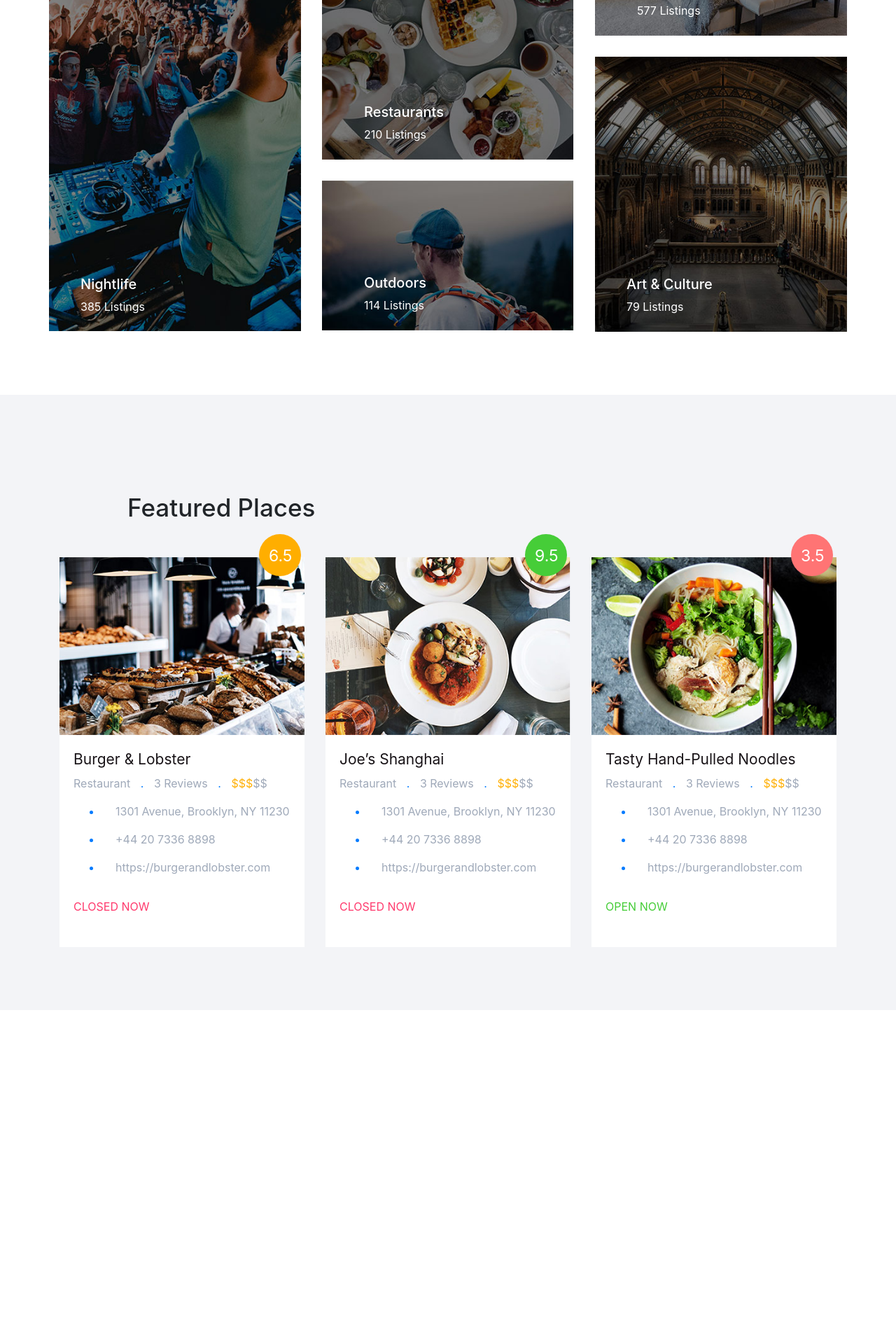
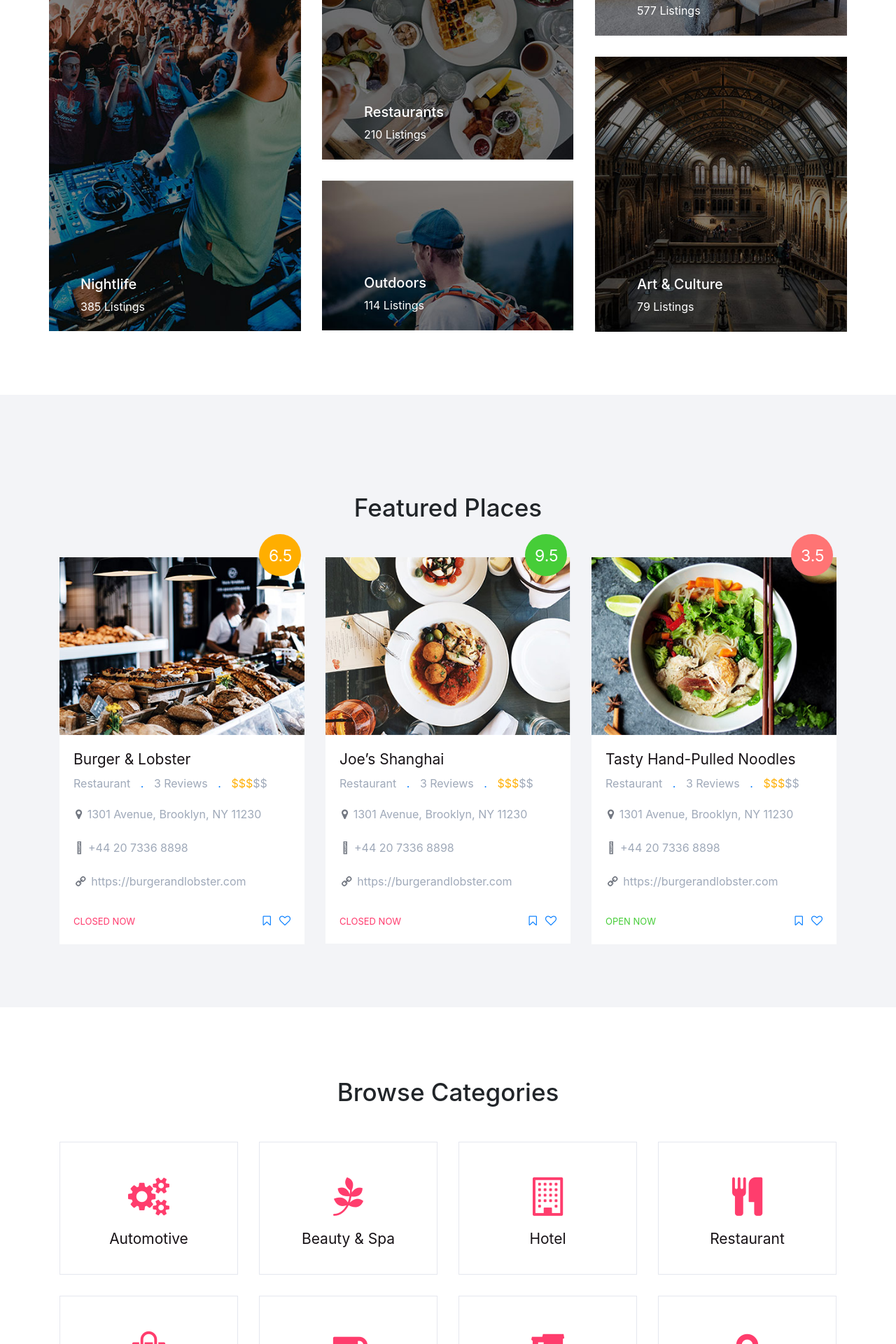
Before and after one commit to shashi0802/Angular-project, a PHP site: page / in a window 1280 px wide. Shown: the part 1040-2960 px from the top of the page at 70% size. Before the commit the page ends 2342 px from the top, so only its background shows below. Run offline with PHP 8.4, Linux system fonts and the light colour scheme.

Commit message:
second commit

```diff
--- a/css/style.css
+++ b/css/style.css
@@ -197,3 +259,97 @@
 .open-now{
     color: #46cd38;
 }
+
+.close-now{
+    font-size: 13px;
+    font-weight: 400;
+    display: inline-block;
+}
+.open-now{
+    font-size: 13px;
+    font-weight: 400;
+    display: inline-block;
+}
+.close-btn span{
+    float: right;
+    line-height: 1;
+    padding: 0 0 0 12px;
+}
+.feture-dtail ul{
+    padding: 0px 0px;
+}
+.feture-dtail ul li{
+    list-style: none;
+    color: #737882;
+    line-height: 2;
+}
+.location{
+    padding: 0px 3px !important;
+}
+
+/* category css code */
+.category{
+    padding: 50px 0px;
+}
+.category-block{
+    text-align: center;
+    border: 1px solid #e5e7ef;
+    padding: 30px;
+    margin: 0 0 30px;
+}
+.font-color{
+    color: #FF3D6D;
+    font-size: 55px;
+    margin: 20px 0;
+}
+.category-link h6{
+    color: #181317;
+    font-size: 21px;
+    font-weight: 400;
+}
+.category-block:hover{
+    background-color: #f34e79;
+    cursor: pointer;
+}
+.category-block:hover .category-link h6{
+    color: #e5e7ef;
+}
+.category-block:hover .font-color{
+    color: #e5e7ef;
+}
+
+.category-link:hover{
+   text-decoration: none;
+}
+
+/* reach many */
+.reach{
+    background-color: #F3F4F7;
+    padding: 50px 0;
+}
+.reach-many{
+    margin: 0 0;
+}
+.reach-many p{
+    color: #181317;
+}
+
+
+/* header section */
+.header{
+    background-color: #2A2E36;
+}
+.copyright p{
+    color: #ccc;
+}
+.copyright ul li{
+    display: inline-block;
+    padding: 0 10PX;
+    font-size: 26PX;
+}
+.copyright ul li a{
+    color: #ccc;
+}
+.copyright ul li a:hover{
+    color: #F3F4F7;
+}
--- a/index.html
+++ b/index.html
@@ -6,6 +6,7 @@
     <meta http-equiv="X-UA-Compatible" content="IE=edge">
     <title>My angular project</title>
     <meta name="viewport" content="width=device-width, initial-scale=1">
+    <link rel="stylesheet" href="https://cdnjs.cloudflare.com/ajax/libs/font-awesome/4.7.0/css/font-awesome.min.css">
     <link rel="stylesheet" href="https://stackpath.bootstrapcdn.com/bootstrap/4.1.3/css/bootstrap.min.css" integrity="sha384-MCw98/SFnGE8fJT3GXwEOngsV7Zt27NXFoaoApmYm81iuXoPkFOJwJ8ERdknLPMO"
         crossorigin="anonymous">
     <script src="https://code.jquery.com/jquery-3.3.1.slim.min.js" integrity="sha384-q8i/X+965DzO0rT7abK41JStQIAqVgRVzpbzo5smXKp4YfRvH+8abtTE1Pi6jizo"
@@ -59,8 +60,9 @@
                     <h5>Let's uncover the best places to eat, drink, and shop nearest to you.</h5>
                 </div>
                 <div class="slider-content-form">
+                    <div class="col-md-10">
                         <form>
-                        <div class="slider-search-content">
+                            <div class="btn-group slider-search-content">
                                 <input type="text" placeholder="What are your looking for?" class="question">
                                 <input type="text" placeholder="New york" class="city">
                                 <button type="submit" class="submit-btn">
@@ -68,6 +70,7 @@
                                 </button>
                             </div>
                         </form>
+                    </div>
                     <div class="slider-link">
                         <a href="#">Browse Popular</a>
                         <span>OR</span>
@@ -113,7 +116,7 @@
                             <p>577 Listings</p>
                         </div>
                     </div>
-                    <div>
+                    <div class="relat-cont-img">
                         <img class="img-fluid fluid-img" src="./assets/find-place5.jpg" />
                         <div class="img-content">
                             <h5>Art & Culture </h5>
@@ -128,13 +131,17 @@
         <!-- -------------------------- Future place code start here------------------------------------------------ -->
         <div class="place-block">
             <div class="container">
-                <div class="col-md-5 need-content">
+                <!-- <div class="row"> -->
+                <!-- <div class="col-md-5"> -->
+                <div class="need-content">
                     <h3>Featured Places</h3>
                 </div>
+                <!-- </div> -->
+                <!-- </div> -->
                 <div class="row">
                     <div class="col-md-4">
                         <div class="feture-block">
-                            <a href="detail.html">
+                            <a href="detail.html" class="feture">
                                 <img class="img-fluid" src="./assets/featured1.jpg" />
                                 <span class="rating">6.5</span>
                                 <div class="feture-dtail">
@@ -146,22 +153,22 @@
                                     <p class="dolar">$$$<span class="dolar-two">$$</span></p>
                                     <ul>
                                         <li>
-                                            <span class="icon-location-pin"></span>
+                                            <span class="fa fa-map-marker location"></span>
                                             <p>1301 Avenue, Brooklyn, NY 11230</p>
                                         </li>
                                         <li>
-                                            <span class="icon-screen-smartphone"></span>
+                                            <span class="fal fa-mobile location"></span>
                                             <p>+44 20 7336 8898</p>
                                         </li>
                                         <li>
-                                            <span class="icon-link"></span>
+                                            <span class="fa fa-link fa-rotate-90 location"></span>
                                             <p>https://burgerandlobster.com</p>
                                         </li>
                                     </ul>
                                     <div class="close-btn">
                                         <div class="close-now">CLOSED NOW</div>
-                                        <span class="ti-heart"></span>
-                                        <span class="ti-bookmark"></span>
+                                        <span class="fa fa-heart-o"></span>
+                                        <span class="fa fa-bookmark-o"></span>
                                     </div>
                                 </div>
                             </a>
@@ -181,22 +188,22 @@
                                     <p class="dolar">$$$<span class="dolar-two">$$</span></p>
                                     <ul>
                                         <li>
-                                            <span class="icon-location-pin"></span>
+                                            <span class="fa fa-map-marker location"></span>
                                             <p>1301 Avenue, Brooklyn, NY 11230</p>
                                         </li>
                                         <li>
-                                            <span class="icon-screen-smartphone"></span>
+                                            <span class="fal fa-mobile location"></span>
                                             <p>+44 20 7336 8898</p>
                                         </li>
                                         <li>
-                                            <span class="icon-link"></span>
+                                            <span class="fa fa-link fa-rotate-90 location"></span>
                                             <p>https://burgerandlobster.com</p>
                                         </li>
                                     </ul>
                                     <div class="close-btn">
                                         <div class="close-now">CLOSED NOW</div>
-                                        <span class="ti-heart"></span>
-                                        <span class="ti-bookmark"></span>
+                                        <span class="fa fa-heart-o"></span>
+                                        <span class="fa fa-bookmark-o"></span>
                                     </div>
                                 </div>
                             </a>
@@ -216,22 +223,22 @@
                                     <p class="dolar">$$$<span class="dolar-two">$$</span></p>
                                     <ul>
                                         <li>
-                                            <span class="icon-location-pin"></span>
+                                            <span class="fa fa-map-marker location"></span>
                                             <p>1301 Avenue, Brooklyn, NY 11230</p>
                                         </li>
                                         <li>
-                                            <span class="icon-screen-smartphone"></span>
+                                            <span class="fal fa-mobile location"></span>
                                             <p>+44 20 7336 8898</p>
                                         </li>
                                         <li>
-                                            <span class="icon-link"></span>
+                                            <span class="fa fa-link fa-rotate-90 location"></span>
                                             <p>https://burgerandlobster.com</p>
                                         </li>
                                     </ul>
                                     <div class="close-btn">
                                         <div class="open-now">OPEN NOW</div>
-                                        <span class="ti-heart"></span>
-                                        <span class="ti-bookmark"></span>
+                                        <span class="fa fa-heart-o"></span>
+                                        <span class="fa fa-bookmark-o"></span>
                                     </div>
                                 </div>
                             </a>
@@ -241,12 +248,141 @@
             </div>
         </div>
         <!-- -------------------------- Future place code end here------------------------------------------------ -->
+
+        <!-- -------------------------- Browser category code start here------------------------------------------ -->
+        <div class="category">
+            <div class="container">
+                <div class="need-content">
+                    <h3>Browse Categories</h3>
+                </div>
+                <div class="row">
+                    <div class="col-md-3 category-responsive">
+                        <div class="category-block">
+                            <a href="#" class="category-link">
+                                <i class="fa fa-cogs font-color"></i>
+                                <h6>Automotive</h6>
+                            </a>
+                        </div>
+                    </div>
+                    <div class="col-md-3 category-responsive">
+                        <div class="category-block">
+                            <a href="#" class="category-link">
+                                <i class="fa fa-pagelines font-color"></i>
+                                <h6>Beauty & Spa</h6>
+                            </a>
+                        </div>
+                    </div>
+                    <div class="col-md-3 category-responsive">
+                        <div class="category-block">
+                            <a href="#" class="category-link">
+                                <i class="fa fa-building-o font-color"></i>
+                                <h6>Hotel</h6>
+                            </a>
+                        </div>
+                    </div>
+                    <div class="col-md-3 category-responsive">
+                        <div class="category-block">
+                            <a href="#" class="category-link">
+                                <i class="fa fa-cutlery font-color"></i>
+                                <h6>Restaurant</h6>
+                            </a>
+                        </div>
+                    </div>
+                </div>
+                <div class="row">
+                    <div class="col-md-3 category-responsive">
+                        <div class="category-block">
+                            <a href="#" class="category-link">
+                                <i class="fa fa-shopping-bag font-color"></i>
+                                <h6>Shopping</h6>
+                            </a>
+                        </div>
+                    </div>
+                    <div class="col-md-3 category-responsive">
+                        <div class="category-block">
+                            <a href="#" class="category-link">
+                                <i class="fa fa-coffee font-color"></i>
+                                <h6>Coffee</h6>
+                            </a>
+                        </div>
+                    </div>
+                    <div class="col-md-3 category-responsive">
+                        <div class="category-block">
+                            <a href="#" class="category-link">
+                                <i class="fa fa-beer font-color"></i>
+                                <h6>Club & Bar</h6>
+                            </a>
+                        </div>
+                    </div>
+                    <div class="col-md-3 category-responsive">
+                        <div class="category-block">
+                            <a href="#" class="category-link">
+                                <i class="fa fa-map-marker font-color"></i>
+                                <h6>Destinations</h6>
+                            </a>
+                        </div>
+                    </div>
+                </div>
+            </div>
+        </div>
+        <!-- -------------------------- Browser category code end here------------------------------------------ -->
+
+        <!-- -------------------------- Reach many code start here---------------------------------------------- -->
+        <div class="reach">
+            <div class="container">
+                <div class="row">
+                    <div class="col-md-12">
+                        <div class="need-content reach-many">
+                            <h2>Reach millions of People</h2>
+                            <p>Add your Business infront of millions and earn 3x profits from our listing</p>
+                        </div>
+                    </div>
+                </div>
+                <div class="row justify-content-center">
+                    <div class="col-md-4">
+                        <div class="need-content reach-many">
+                            <a href="#" class="btn btn-danger">
+                                <i class="fa fa-plus" aria-hidden="true"></i> ADD LISTING</a>
+                        </div>
+                    </div>
+                </div>
+            </div>
+        </div>
+        <!-- -------------------------- Reach many code end here---------------------------------------------- -->
     </div>
     <!-- Body section end here -->
 
-
     <!-- Footer section start here -->
-
+    <div class="header">
+        <div class="container">
+            <div class="row">
+                <div class="col-md-12">
+                    <div class="need-content copyright">
+                        <p>Copyright © 2018 Listing. All rights reserved | This template is made with
+                            <i class="fa fa-heart-o"></i> by <a href="https://colorlib.com">Colorlib</a>
+                        </p>
+                        <ul>
+                            <li>
+                                <a href="#">
+                                    <i class="fa fa-facebook-f"></i>
+                                </a>
+                            </li>
+                            <li>
+                                <a href="#">
+                                    <i class="fa fa-twitter"></i>
+                                </a>
+                            </li>
+                            <li>
+                                <a href="#">
+                                    <i class="fa fa-instagram"></i>
+                                </a>
+                            </li>
+                        </ul>
+                    </div>
+                </div>
+            </div>
+        </div>
+    </div>
     <!-- Footer section end here -->
 </body>
 
```
Also changed, not shown: other parts of css/style.css (+62 -0 lines). Lines whose indentation alone changed are shown as unchanged.
